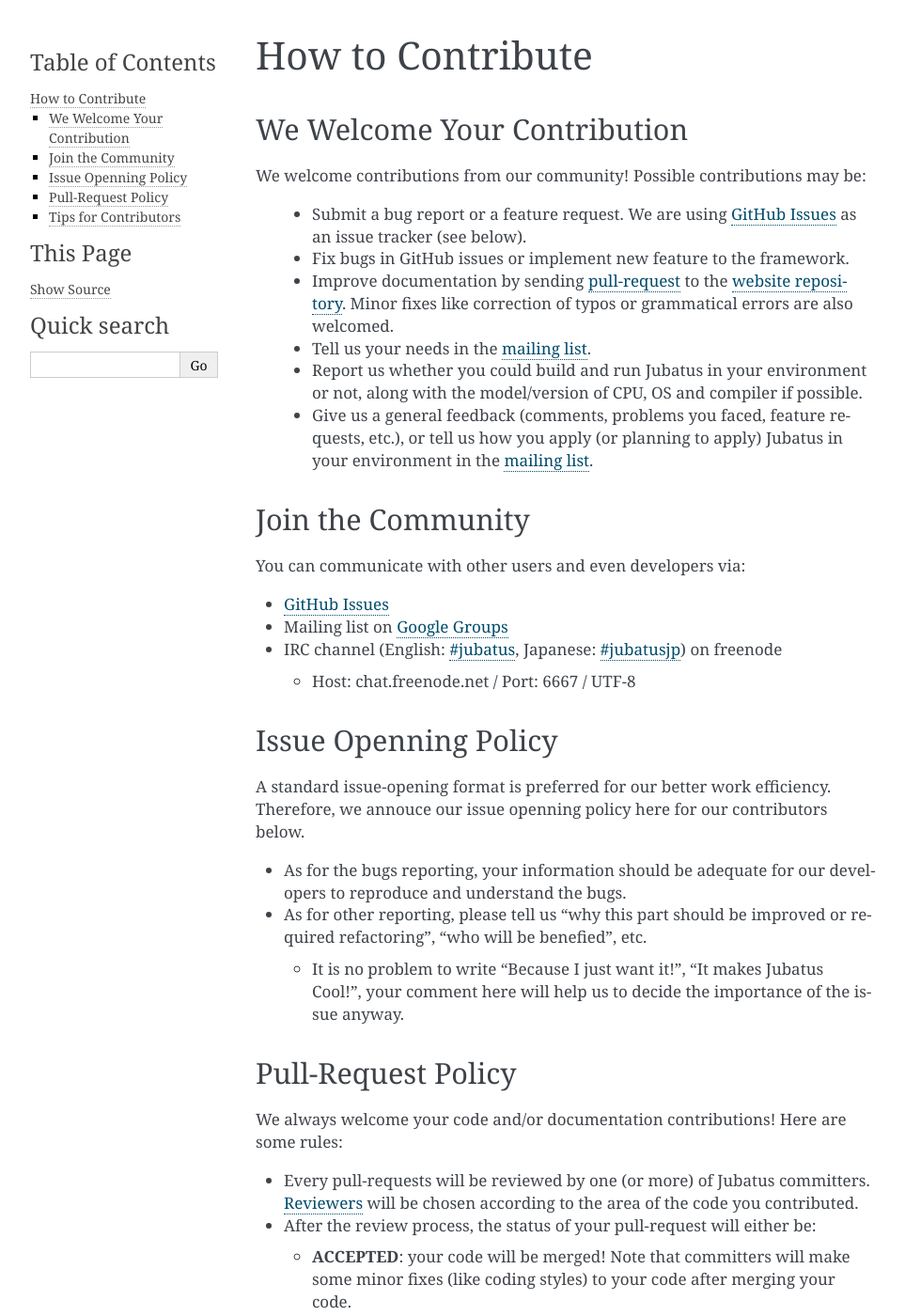
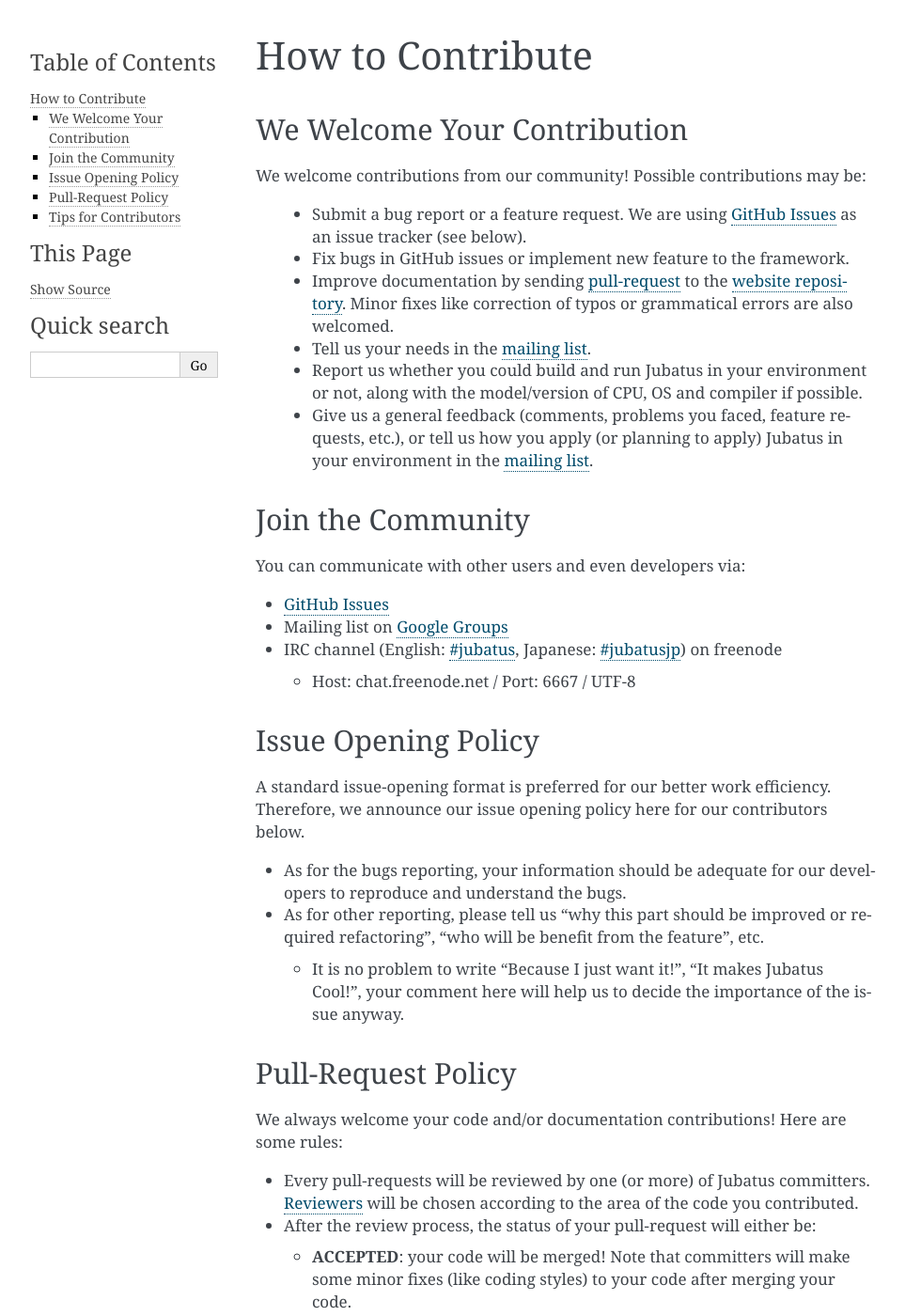
Before and after one commit to jubatus/website, a Sphinx documentation site: the page built from source/en/developers/howtocontribute.rst, in a window 1280 px wide and 1400 px high. Shown: the whole window at 94% size, without its empty margins (148-1111 px from the left). Built offline with Sphinx 7.4.7, drawn with Linux system fonts in a browser that asks for light colours; the version number could not be read and is left out; some of the changed text lies outside the part shown.

Commit message:
fix typos

```diff
--- a/source/en/developers/howtocontribute.rst
+++ b/source/en/developers/howtocontribute.rst
@@ -24,14 +24,14 @@
 
   * Host: chat.freenode.net / Port: 6667 / UTF-8
 
-Issue Openning Policy
+Issue Opening Policy
 -------------------------
 
-A standard issue-opening format is preferred for our better work efficiency. Therefore, we annouce our issue openning policy here for our contributors below.
+A standard issue-opening format is preferred for our better work efficiency. Therefore, we announce our issue opening policy here for our contributors below.
 
 * As for the bugs reporting, your information should be adequate for our developers to reproduce and understand the bugs.
 
-* As for other reporting, please tell us "why this part should be improved or required refactoring", "who will be benefied", etc.
+* As for other reporting, please tell us "why this part should be improved or required refactoring", "who will be benefit from the feature", etc.
 
   * It is no problem to write "Because I just want it!", "It makes Jubatus Cool!", your comment here will help us to decide the importance of the issue anyway.
 
```
Also changed, not shown: other parts of source/en/developers/howtocontribute.rst (+1 -1 lines).
